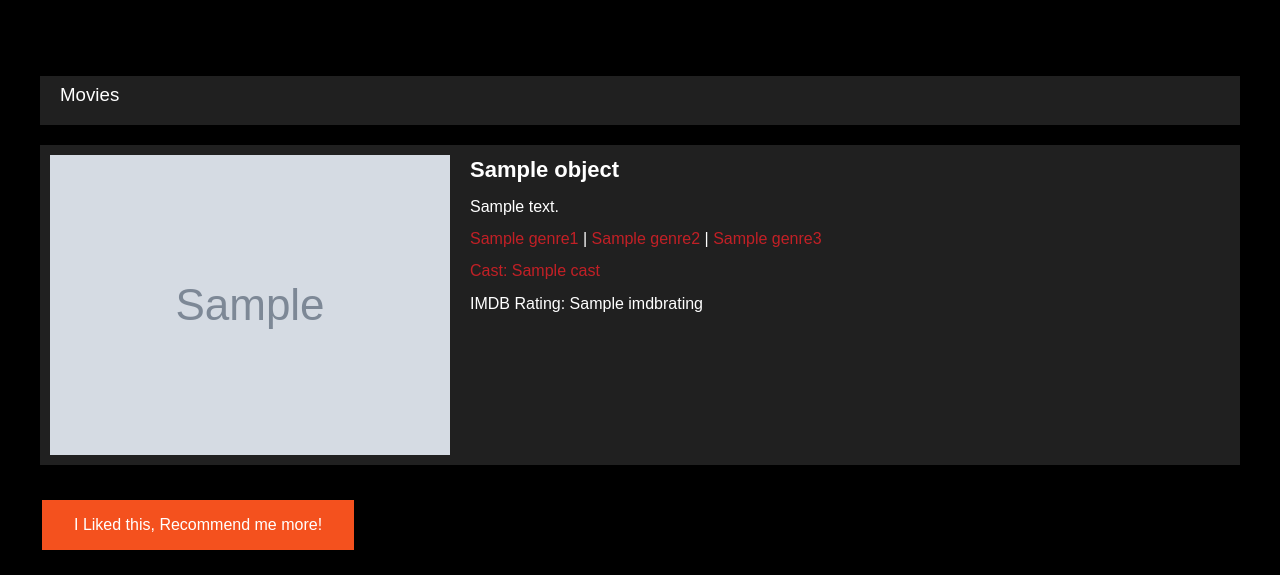
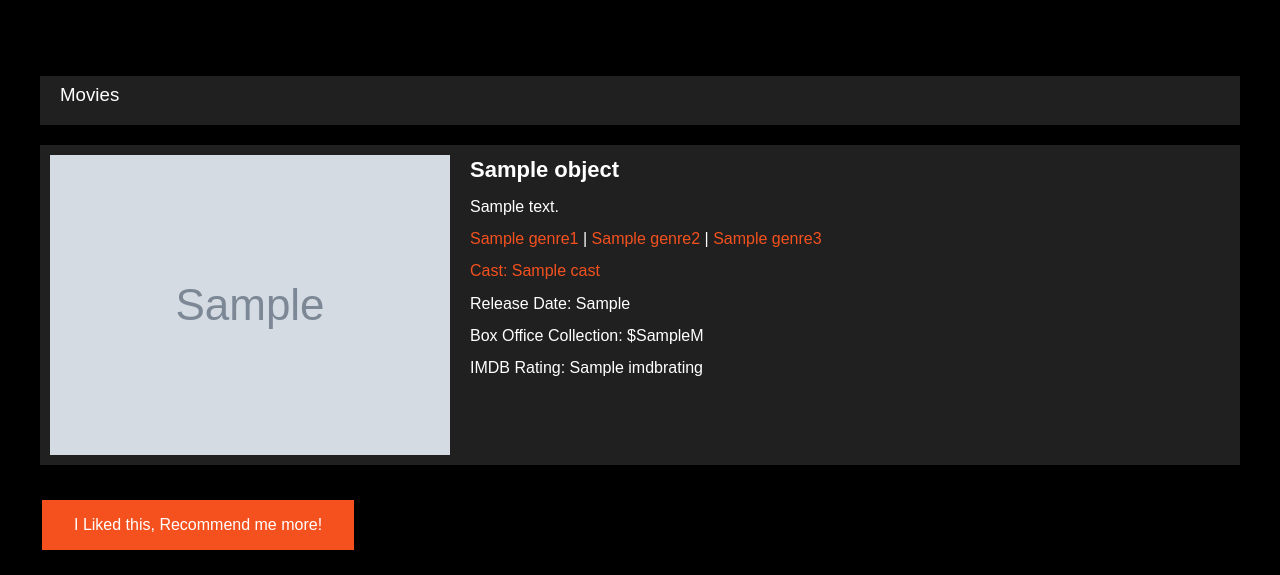
Before and after one commit to davenishant2k/movie_recommender, a Django app: template movie_app/templates/movie_app/movie_detail.html in a window 1280 px wide. Shown: the part 504-1079 px from the top of the page. Run offline with Django 3.2, Linux system fonts and the light colour scheme; the template is opened without the code that fills it: most values are stand-ins (such as "Sample title", 1, 10 or a date in 2020); grey boxes marked "Sample" are stand-in pictures; some libraries are stand-ins or nearby versions.

Commit message:
final changes

```diff
--- a/movie_app/templates/movie_app/login.html
+++ b/movie_app/templates/movie_app/login.html
@@ -80,7 +80,7 @@
 
               <div class="txt1 text-center p-t-30 p-b-20">
                 <span>
-                  Or Sign Up Using
+                  Or Login Using
                 </span>
               </div>
 
@@ -93,7 +93,7 @@
               <div class="flex-col-c p-t-20">
 
                 <a href="register/" class="txt2">
-                  Sign Up
+                  <b>NEW HERE? REGISTER !</b>
                 </a>
               </div>
             </form>
--- a/movie_app/templates/movie_app/movie_detail.html
+++ b/movie_app/templates/movie_app/movie_detail.html
@@ -30,14 +30,16 @@
 			<ul>
 				<li>{{object}}</li>
 				<li>{{object.description}}</li>
-				<li><a href="{% url 'movie:movie_genre' object.genre1 %}">{{object.genre1.title}}</a>
+				<li><a style="color:#f4511e" href="{% url 'movie:movie_genre' object.genre1 %}">{{object.genre1.title}}</a>
 					{% if object.genre2 %}
-					| <a href="{% url 'movie:movie_genre' object.genre2 %}">{{object.genre2.title}}</a>
+					| <a style="color:#f4511e" href="{% url 'movie:movie_genre' object.genre2 %}">{{object.genre2.title}}</a>
 					{% endif %}
 					{% if object.genre3 %}
-					| <a href="{% url 'movie:movie_genre' object.genre3 %}">{{object.genre3.title}}</a>
+					| <a style="color:#f4511e" href="{% url 'movie:movie_genre' object.genre3 %}">{{object.genre3.title}}</a>
 					{% endif %}
-				<li><a href="">Cast: {{object.cast}}</a></li>
+				<li><a style="color:#f4511e">Cast: {{object.cast}}</a></li>
+				<li>Release Date: {{object.year_of_release}}</li>
+				<li>Box Office Collection: ${{object.box_office}}M</li>
 				<li>IMDB Rating: {{object.imdbrating}}</li>
 			</ul>
 		</section>
--- a/movie_app/templates/movie_app/movie_list.html
+++ b/movie_app/templates/movie_app/movie_list.html
@@ -13,8 +13,7 @@
 				<a href="{% url 'movie:movie_detail' movie.slug %}">
 					<img src="{{movie.image.url}}">
 					<h2 class="movietitle">{{movie.title}}
-						<br><br><p style="font-size:0.8rem">{{movie.genre1}}</p>
-						<br><p style="font-size:0.7rem">Imdb: {{movie.imdbrating}}</p>
+
 					</h2>
 				</a>
 			</div>
--- a/movie_app/templates/movie_app/register.html
+++ b/movie_app/templates/movie_app/register.html
@@ -5,7 +5,7 @@
 <html lang="en">
 
 <head>
-  <title>Musify Login</title>
+  <title>Register</title>
   <meta charset="UTF-8">
   <meta name="viewport" content="width=device-width, initial-scale=1">
   <!--===============================================================================================-->
--- a/recommend.py
+++ b/recommend.py
@@ -144,7 +144,6 @@ indices = pd.Series(df2.index, index=df2['title'])
 
 # Function that takes in movie title as input and outputs most similar movies
 def get_recommendations(title):
-    print(title)
     cosine_sim=getCosine()
     # Get the index of the movie that matches the title
     idx = indices[title]
@@ -156,7 +155,7 @@ def get_recommendations(title):
     sim_scores = sorted(sim_scores, key=lambda x: x[1], reverse=True)
 
     # Get the scores of the 10 most similar movies
-    sim_scores = sim_scores[1:11]
+    sim_scores = sim_scores[1:21]
 
     # Get the movie indices
     movie_indices = [i[0] for i in sim_scores]
```
Also changed, not shown: db.sqlite3.
